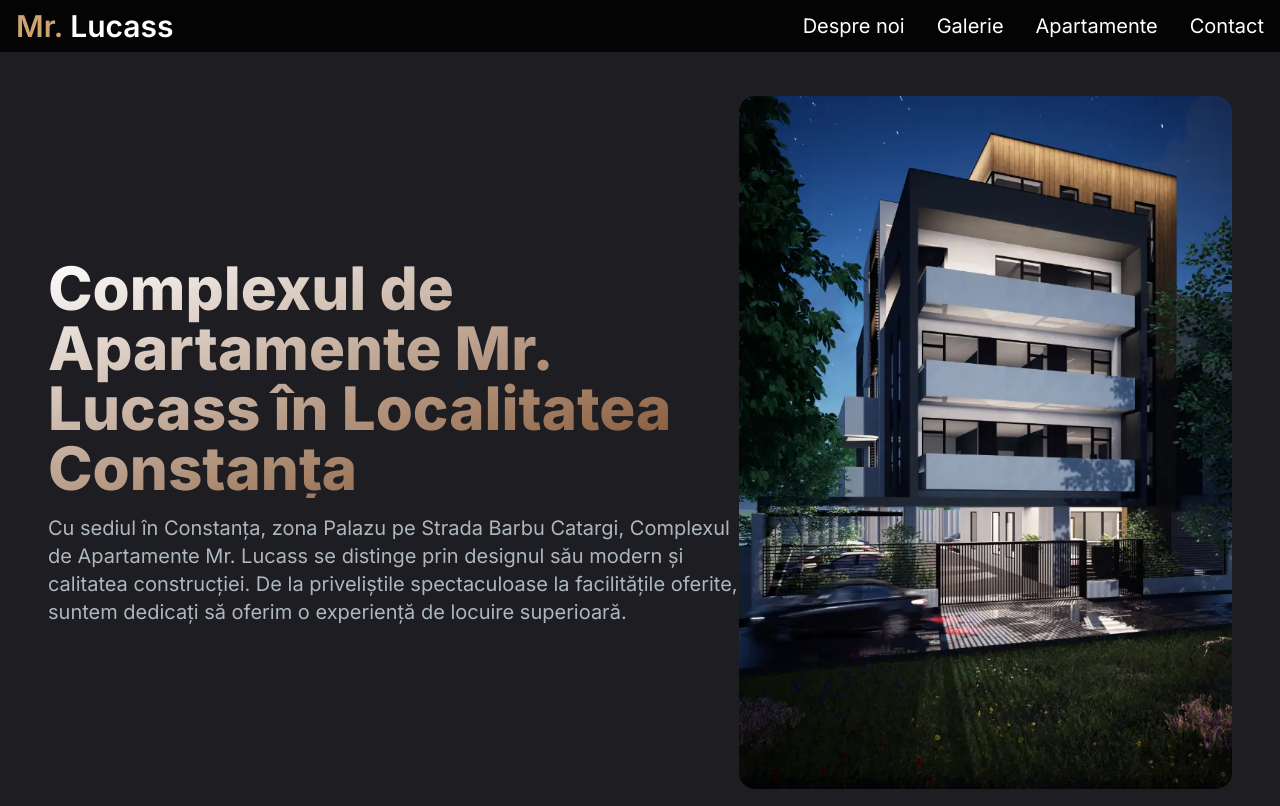
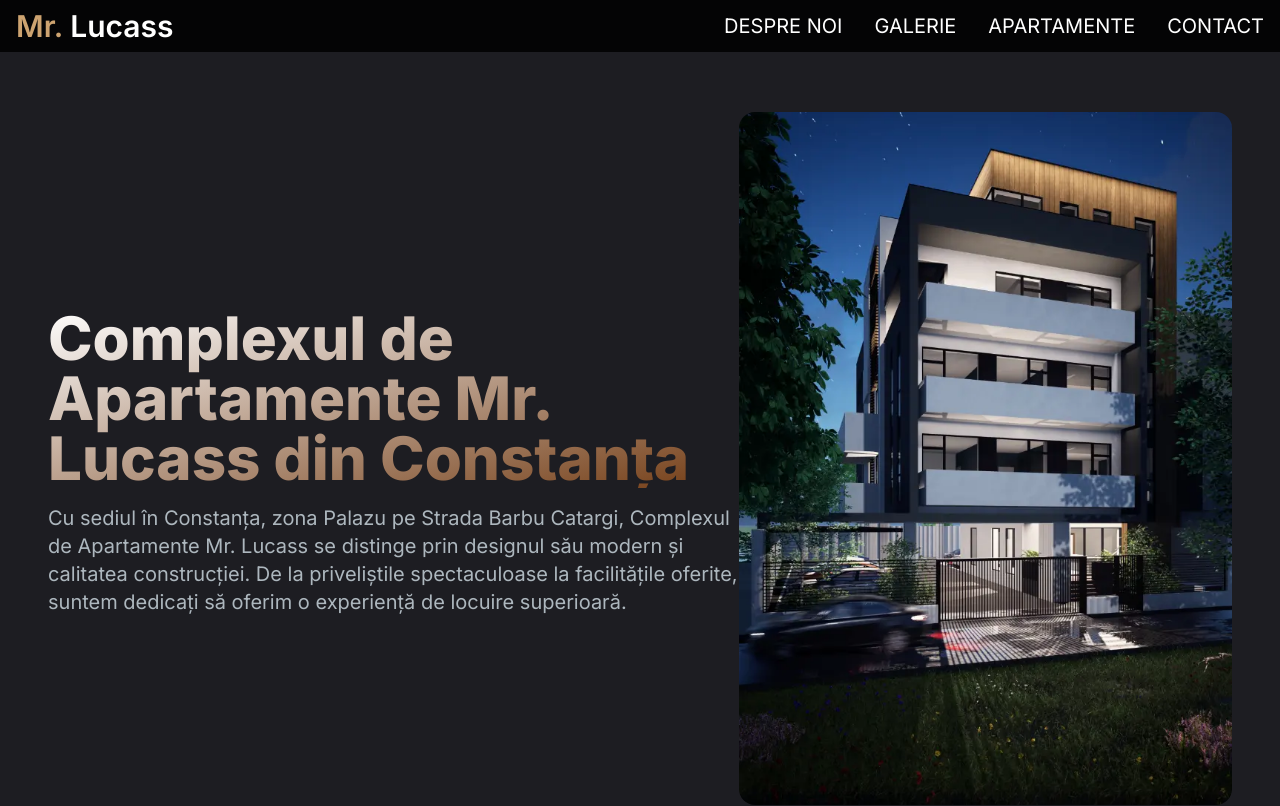
Before and after one commit to alexvieru1/MrLucass, a Next.js app: page / in a window 1280 px wide. Shown: the top 806 px of the page. Built offline with nearby package versions, Linux system fonts and the light colour scheme.

Commit message:
some animations and price adjustments

```diff
--- a/app/(root)/etape/page.tsx
+++ b/app/(root)/etape/page.tsx
@@ -14,7 +14,7 @@ const Etape = () => {
 
   useEffect(() => {
     const updateScreenSize = () => {
-      setIsLargeScreen(window.innerWidth > 1536); // Adjust the breakpoint as needed
+      setIsLargeScreen(window.innerWidth > 1536);
     };
 
     window.addEventListener("resize", updateScreenSize);
--- a/components/Contact.tsx
+++ b/components/Contact.tsx
@@ -1,4 +1,9 @@
-import { AtSymbolIcon, MapIcon, MapPinIcon, PhoneIcon } from "@heroicons/react/24/solid";
+import {
+  AtSymbolIcon,
+  MapIcon,
+  MapPinIcon,
+  PhoneIcon,
+} from "@heroicons/react/24/solid";
 import Link from "next/link";
 import React from "react";
 
@@ -13,11 +18,12 @@ const Contact = () => {
       </div>
       <div className="grid grid-cols-1 4xs:mx-[-50px]">
         <h1 className="text-xl text-center text-[#ADB7BE]">
-          Ești interesat să discutăm mai multe detalii sau să răspundem la întrebările tale?
+          Ești interesat să discutăm mai multe detalii sau să răspundem la
+          întrebările tale?
         </h1>
-        <h1 className="text-[#ADB7BE] text-lg text-center">
+        {/* <h1 className="text-[#ADB7BE] text-lg text-center">
           Sună-ne sau trimite-ne un email și vom reveni la tine cât mai curând posibil.
-        </h1>
+        </h1> */}
         <div className="p-6 text-center select-text">
           <div className="flex items-center justify-center mb-1 text-base">
             <PhoneIcon className="h-5 w-5 mr-2" />
@@ -27,14 +33,19 @@ const Contact = () => {
             <PhoneIcon className="h-5 w-5 mr-2" />
             <a href="tel:+40754439439">(0754) 439 439</a>
           </div>
-          <div className="flex items-center justify-center mb-1 text-base">
+          {/* <div className="flex items-center justify-center mb-1 text-base">
             <AtSymbolIcon className="h-5 w-5 mr-2" />
             <a href="mailto:daniella1961@yahoo.com">daniella1961@yahoo.com</a>
-          </div>
+          </div> */}
           <div className="flex items-center justify-center text-base">
             <MapPinIcon className="h-5 w-5 mr-2" />
-            <Link href="https://maps.app.goo.gl/JHDSwnH2rNyKayqSA"
-            target="_blank">Str. Barbu Catargi, Nr. 18C, Palazu Mare, Constanța</Link>
+            <Link
+              className="4xs:text-sm"
+              href="https://maps.app.goo.gl/JHDSwnH2rNyKayqSA"
+              target="_blank"
+            >
+              Str. Barbu Catargi, Nr. 18C, Palazu Mare, Constanța
+            </Link>
           </div>
         </div>
       </div>
--- a/components/Hero.tsx
+++ b/components/Hero.tsx
@@ -1,23 +1,46 @@
+"use client";
 import Image from "next/image";
 import React from "react";
+import { motion } from "framer-motion";
 
 const Hero = () => {
   return (
     <section>
       <div className=" grid grid-cols-1 lg:grid-cols-12 4xs:mx-[-50px] sm:mx-auto">
-        <div className="col-span-7 place-self-center">
-          <h1 className="mb-4 text-4xl lg:text-6xl font-extrabold text-transparent bg-clip-text bg-gradient-to-tl  from-yellow-800 to-white " id="hero">
-            Complexul de Apartamente Mr. Lucass în Localitatea Constanța
+        <motion.div
+          className="col-span-7 place-self-center 4xs:mt-6"
+          initial={{ opacity: 0, x: -200 }}
+          whileInView={{
+            opacity: 1,
+            x: 0,
+            transition: { duration: 1, delay: 0.2 },
+          }}
+          viewport={{ once: true }}
+        >
+          <h1
+            className="mb-4 text-4xl 4xs:text-center md:text-start lg:text-6xl font-extrabold text-transparent bg-clip-text bg-gradient-to-tl  from-yellow-800 to-white "
+            id="hero"
+          >
+            Complexul de Apartamente Mr. Lucass din Constanța
           </h1>
-          <p className="text-[#ADB7BE] text-lg lg:text-xl">
+          <p className="text-[#ADB7BE] 4xs:text-center md:text-start text-lg lg:text-xl">
             Cu sediul în Constanța, zona Palazu pe Strada Barbu Catargi,
             Complexul de Apartamente Mr. Lucass se distinge prin designul său
             modern și calitatea construcției. De la priveliștile spectaculoase
-            la facilitățile oferite, suntem dedicați să oferim o
-            experiență de locuire superioară.
+            la facilitățile oferite, suntem dedicați să oferim o experiență de
+            locuire superioară.
           </p>
-        </div>
-        <div className="col-span-5 place-self-center mt-4 lg:mt-0">
+        </motion.div>
+        <motion.div
+          className="col-span-5 place-self-center mt-4"
+          initial={{ opacity: 0, x: 200 }}
+          whileInView={{
+            opacity: 1,
+            x: 0,
+            transition: { duration: 1, delay: 0.7 },
+          }}
+          viewport={{ once: true }}
+        >
           <div className="md:place-self-center">
             <Image
               src="/images/image(4).webp"
@@ -27,7 +50,7 @@ const Hero = () => {
               className="rounded-2xl"
             />
           </div>
-        </div>
+        </motion.div>
       </div>
     </section>
   );
--- a/components/NavLink.tsx
+++ b/components/NavLink.tsx
@@ -1,5 +1,4 @@
 "use client"
-// NavLink.tsx
 import Link from "next/link";
 interface NavLinkProps {
   href: string;
@@ -25,7 +24,7 @@ const NavLink: React.FC<NavLinkProps> = ({ href, title, setNavbarOpen }) => {
     <Link
       href={href}
       onClick={handleClick}
-      className="block py-2 pl-3 pr-4 text-white sm:text-xl rounded md:p-0 hover:text-[#cda370]"
+      className="block py-2 pl-3 pr-4 text-white sm:text-xl rounded md:p-0 hover:text-[#cda370] uppercase"
     >
       {title}
     </Link>
--- a/constants/studios.ts
+++ b/constants/studios.ts
@@ -6,6 +6,6 @@ export const studios = [
       surface: 36.66,
       balcony: 60,
       price: 1650,
-      totalPrice: 96489,
+      totalPrice: 77856,
     },
   ];
--- a/constants/twoBedroom.ts
+++ b/constants/twoBedroom.ts
@@ -42,7 +42,7 @@ export const twoBedroom = [
     surface: 67.04,
     balcony: 24.82,
     price: 1650,
-      totalPrice: 130472,
+    totalPrice: 118560,
   },
   {
     title: "3 Camere - Vedere Spate",
@@ -51,7 +51,7 @@ export const twoBedroom = [
     surface: 60.85,
     balcony: 37.22,
     price: 1650,
-      totalPrice: 130178,
+    totalPrice: 109275,
   },
   {
     title: "3 Camere - Vedere Frontală/Stradală",
@@ -60,6 +60,6 @@ export const twoBedroom = [
     surface: 53.96,
     balcony: 50,
     price: 1650,
-      totalPrice: 119034,
+    totalPrice: 105600,
   },
 ];
--- a/package.json
+++ b/package.json
@@ -12,6 +12,7 @@
     "@heroicons/react": "^2.1.1",
     "@material-tailwind/react": "^2.1.8",
     "flowbite-react": "^0.7.2",
+    "framer-motion": "^11.0.24",
     "next": "14.0.4",
     "prettier-plugin-tailwindcss": "^0.5.11",
     "react": "^18",
```
Also changed, not shown: 2 other files (tests, documents, lock files or other folders). Lines whose indentation alone changed are shown as unchanged.
